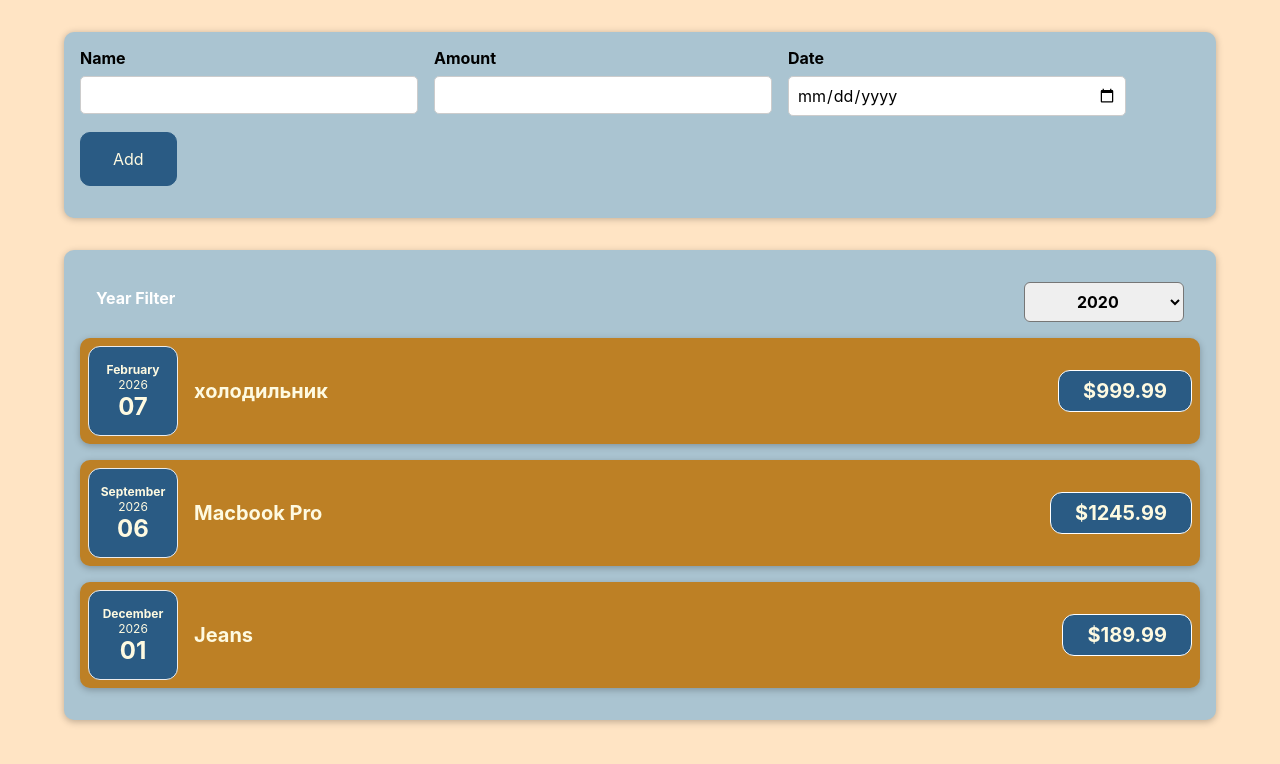
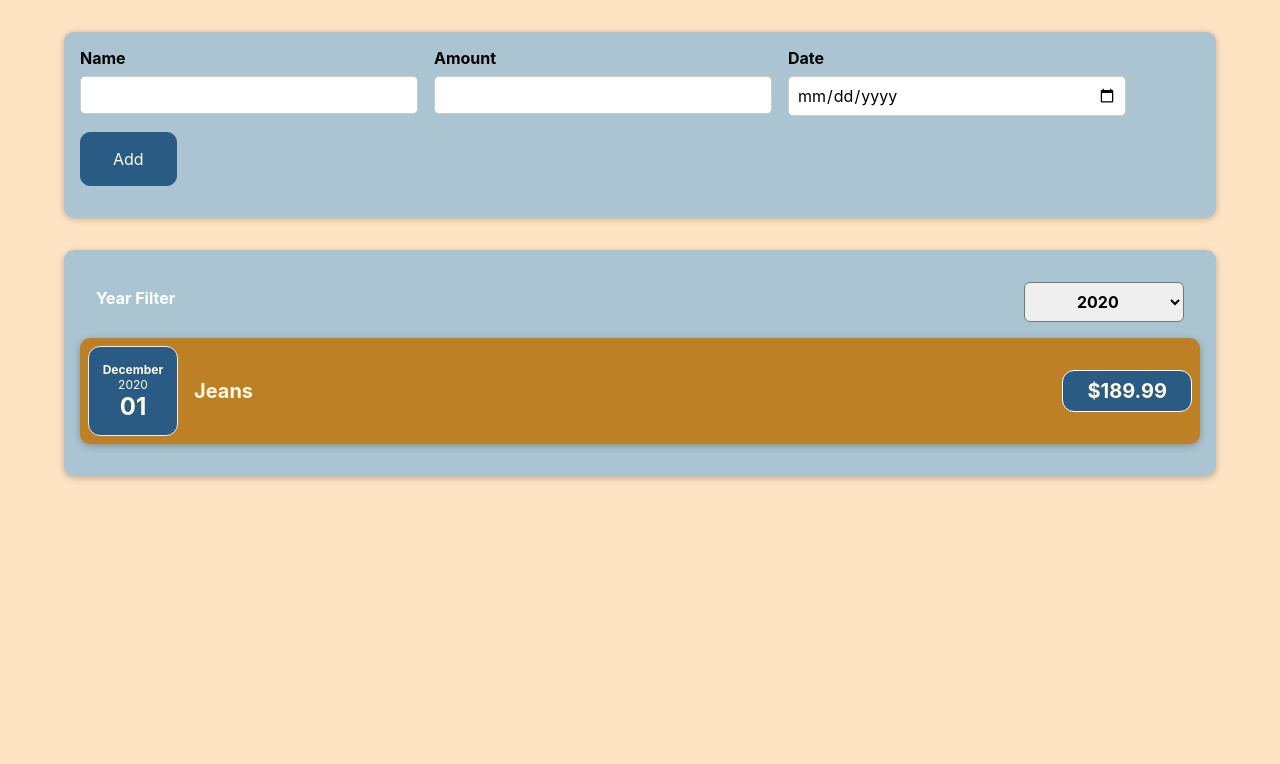
Before and after one commit to haydaycher/my-app, a React (Create React App) app: page / in a window 1280 px wide. Shown: the top 764 px of the page. Built offline with nearby package versions, Linux system fonts and the light colour scheme.

Commit message:
add Year Filter

```diff
--- a/src/App.js
+++ b/src/App.js
@@ -7,19 +7,19 @@ import NewCost from "./components/NewCost/NewCost";
 const INITIAL_COSTS = [
   {
     id: "c1",
-    date: new Date(2026, 1, 7),
-    description: "холодильник",
+    date: new Date(2022, 1, 7),
+    description: "Fridge",
     amount: 999.99,
   },
   {
     id: "c2",
-    date: new Date(2026, 8, 6),
+    date: new Date(2021, 8, 6),
     description: "Macbook Pro",
     amount: 1245.99,
   },
   {
     id: "c3",
-    date: new Date(2026, 11, 1),
+    date: new Date(2020, 11, 1),
     description: "Jeans",
     amount: 189.99,
   },
@@ -32,7 +32,6 @@ function App() {
     setCosts((previousCosts) => [cost, ...previousCosts]);
   };
 
-
   return (
     <div>
       <NewCost onAddCost={addCostHandler} />
--- a/src/components/Costs/Costs.js
+++ b/src/components/Costs/Costs.js
@@ -12,11 +12,15 @@ const Costs = (props) => {
     // console.log(year);
     setSelectedYear(year);
   };
+
+  const filteredCosts = props.costs.filter((costs) => {
+    return costs.date.getFullYear().toString() === selectedYear;
+  });
   return (
     <div>
       <Card className="costs">
         <CostsFilter year={selectedYear} onChangeYear={yearChangeHandler} />
-        {props.costs.map((cost) => (
+        {filteredCosts.map((cost) => (
           <CostItem
             key={cost.id}
             date={cost.date}
```
